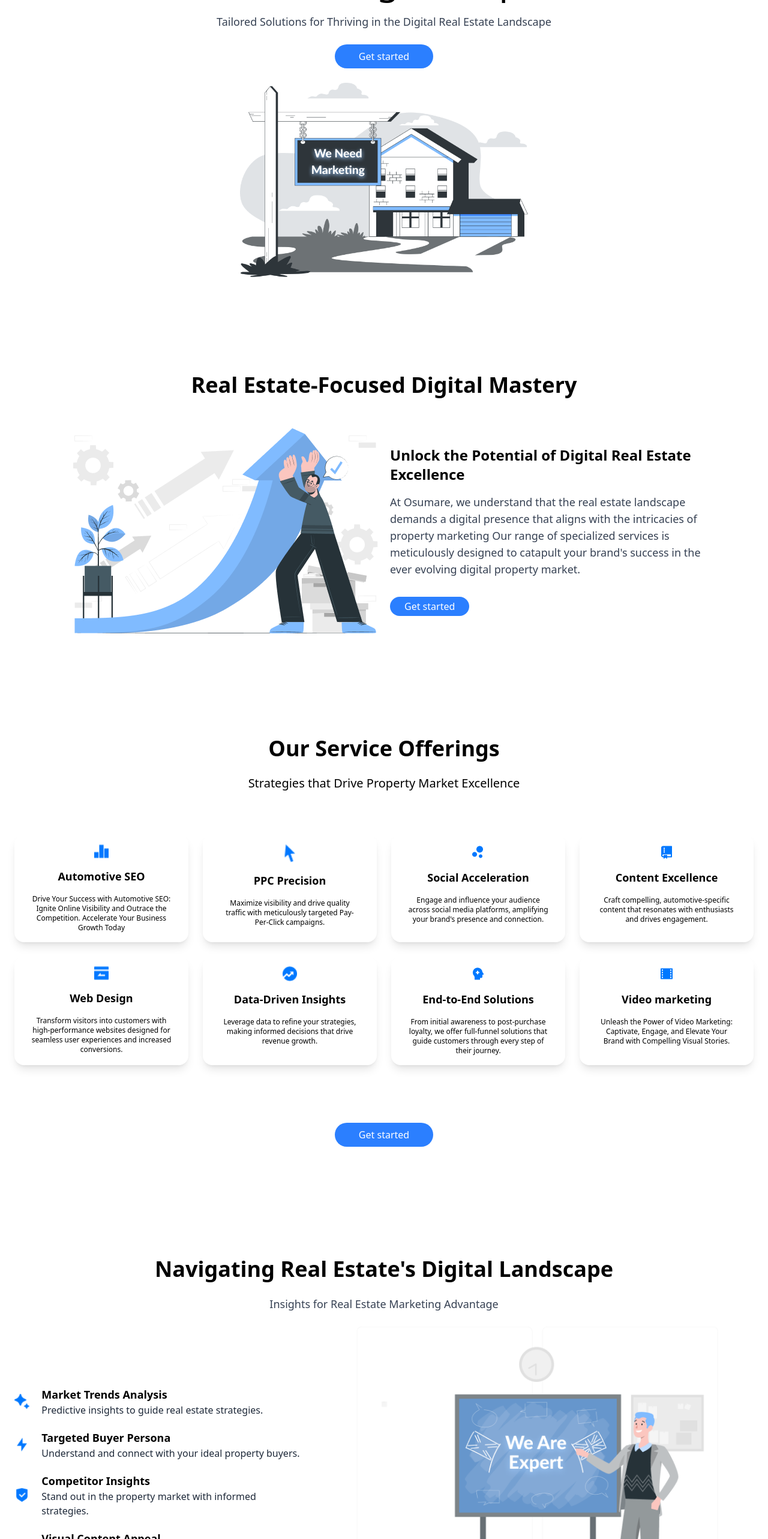
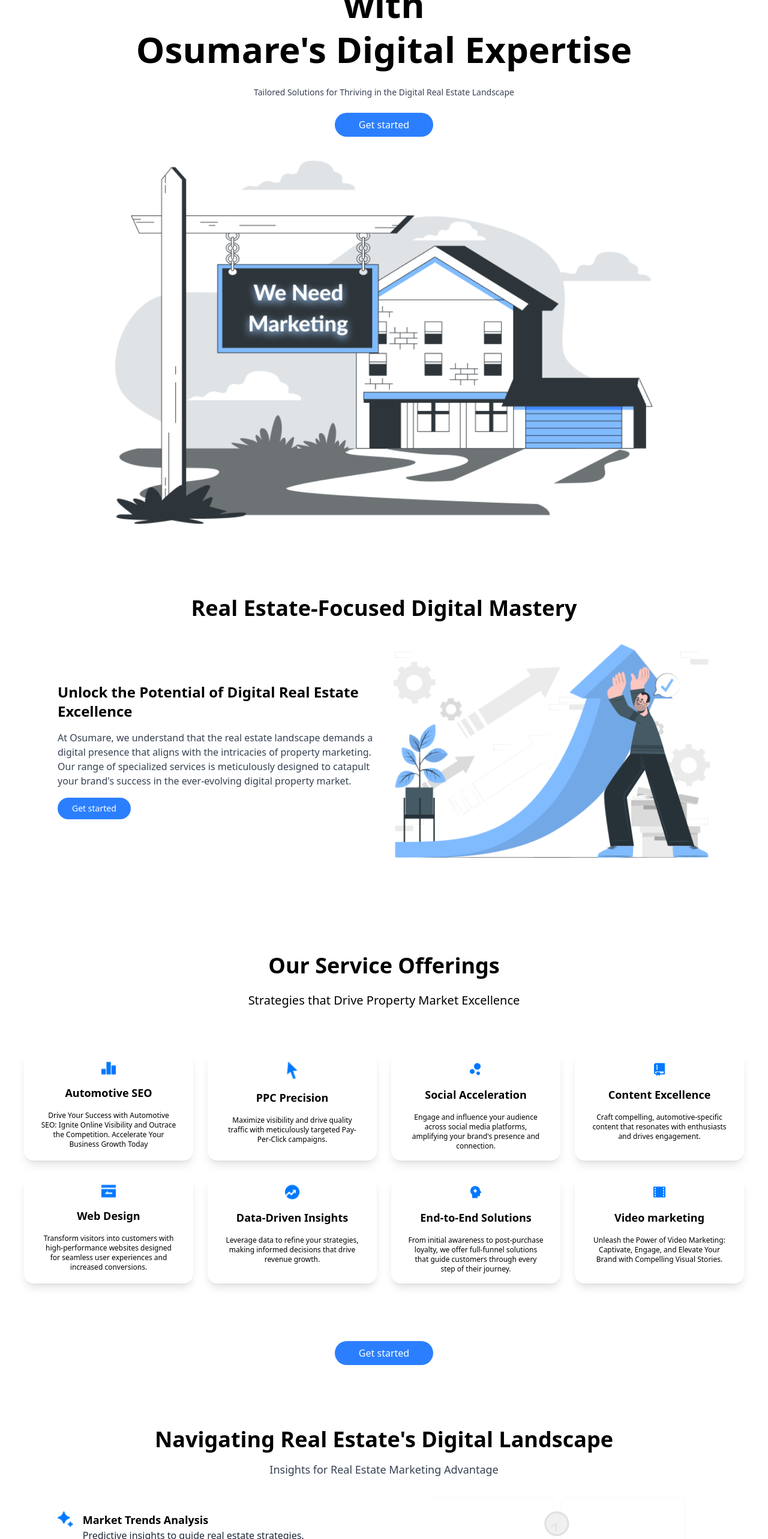
Before and after one commit to AnilYadav8421/Frontend-Assignment, a React (Vite) app: page / in a window 1280 px wide. Shown: the part 234-2800 px from the top of the page at 60% size. Built offline with nearby package versions, Linux system fonts and the light colour scheme.

Commit message:
Added responsive in all components

```diff
--- a/src/App.jsx
+++ b/src/App.jsx
@@ -1,32 +1,32 @@
-import React from 'react'
-import Nav from './components/Nav'
-import Hero from './components/Hero'
-import DigitalMastery from './components/DigitalMastery'
-import Services from './components/Services'
-import Marketing from './components/Marketing'
-import PropertyInq from './components/PropertyInq'
-import Experties from './components/Experties'
-import Testimonial from './components/Testimonial'
-import FAQ from './components/FAQ'
-import ContactForm from './components/ContactForm'
-import Footer from './components/Footer'
+import React from 'react';
+import Nav from './components/Nav';
+import Hero from './components/Hero';
+import DigitalMastery from './components/DigitalMastery';
+import Services from './components/Services';
+import Marketing from './components/Marketing';
+import PropertyInq from './components/PropertyInq';
+import Experties from './components/Experties';
+import Testimonial from './components/Testimonial';
+import FAQ from './components/FAQ';
+import ContactForm from './components/ContactForm';
+import Footer from './components/Footer';
 
 const App = () => {
   return (
-    <div>
-      <Nav/>
-      <Hero/>
-      <DigitalMastery/>
-      <Services/>
-      <Marketing/>
-      <PropertyInq/>
-      <Experties/>
-      <Testimonial/>
-      <FAQ/>
-      <ContactForm/>
-      <Footer/>
+    <div className="max-w-7xl mx-auto px-4">
+      <Nav />
+      <Hero />
+      <DigitalMastery />
+      <Services />
+      <Marketing />
+      <PropertyInq />
+      <Experties />
+      <Testimonial />
+      <FAQ />
+      <ContactForm />
+      <Footer />
     </div>
-  )
+  );
 }
 
-export default App
+export default App;
--- a/src/components/DigitalMastery.jsx
+++ b/src/components/DigitalMastery.jsx
@@ -1,24 +1,33 @@
-import React from 'react'
-import push from '../assets/push.png'
+import React from 'react';
+import push from '../assets/push.png';
 
 const DigitalMastery = () => {
     return (
-        <div className='mt-40'>
-            <div className='font-bold text-3xl sm:text-4xl mb-6 text-center'>
-                <h1>Real Estate-Focused Digital Mastery</h1>
+        <div className='mt-20 px-4 md:px-10 lg:px-20'>
+            <div className='text-center'>
+                <h1 className='font-bold text-2xl sm:text-3xl md:text-4xl mb-6'>
+                    Real Estate-Focused Digital Mastery
+                </h1>
             </div>
-            <div className='flex gap-2 justify-center items-center md:flex-row mt-10'>
-                <div>
-                    <img className='w-full p-3' src={push} alt="push img" />
+            <div className='flex flex-col-reverse md:flex-row items-center gap-8 mt-10'>
+                <div className='md:w-1/2'>
+                    <h2 className='font-bold text-xl sm:text-2xl mb-4'>
+                        Unlock the Potential of Digital Real Estate Excellence
+                    </h2>
+                    <p className='text-gray-700 text-sm sm:text-base mb-4'>
+                        At Osumare, we understand that the real estate landscape demands a digital presence that aligns with the intricacies of property marketing.
+                        Our range of specialized services is meticulously designed to catapult your brand's success in the ever-evolving digital property market.
+                    </p>
+                    <button className='bg-blue-500 py-2 px-6 rounded-full text-white text-sm'>
+                        Get started
+                    </button>
                 </div>
-                <div className='w-130'>
-                    <h1 className='font-bold text-2xl mb-4'>Unlock the Potential of Digital Real Estate Excellence</h1>
-                    <p className='text-gray-700 text-lg mb-4'>At Osumare, we understand that the real estate landscape demands a digital presence that aligns with the intricacies of property marketing Our range of specialized services is meticulously designed to catapult your brand's success in the ever evolving digital property market.</p>
-                    <button className='bg-blue-500 py-1 px-6 mt-4 rounded-full text-white'>Get started</button>
+                <div className='md:w-1/2'>
+                    <img className='w-full h-auto' src={push} alt="Push illustration" loading="lazy" />
                 </div>
             </div>
         </div>
-    )
-}
+    );
+};
 
-export default DigitalMastery
+export default DigitalMastery;
--- a/src/components/Hero.jsx
+++ b/src/components/Hero.jsx
@@ -1,21 +1,26 @@
-import React from 'react'
-import hero_img from '../assets/Hero image.png'
+import React from 'react';
+import hero_img from '../assets/Hero image.png';
 
 const Hero = () => {
     return (
-        <div className='flex flex-col items-center m-8'>
-            <div className='text-center'>
-                <h1 className='text-4xl sm:text-5xl md:text-6xl mb-6'>Elevate <span className='text-blue-500 font-bold'>Real Estate Success </span> with <br /> Osumare's Digital Experties</h1>
-                <p className='text-lg text-gray-700 mb-6'>Tailored Solutions for Thriving in the Digital Real Estate Landscape</p>
+        <div className='flex flex-col items-center px-4 py-10 md:px-10 lg:px-20'>
+            <div className='text-center max-w-4xl'>
+                <h1 className='text-3xl sm:text-4xl md:text-5xl lg:text-6xl font-semibold mb-6 leading-tight'>
+                    Elevate <span className='text-blue-500 font-bold'>Real Estate Success</span> with <br className='hidden sm:block' />
+                    Osumare's Digital Expertise
+                </h1>
+                <p className='text-base sm:text-sm text-gray-700 mb-6'>
+                    Tailored Solutions for Thriving in the Digital Real Estate Landscape
+                </p>
+                <button className='bg-blue-500 py-2 px-8 sm:px-10 rounded-full text-white text-sm sm:text-base'>
+                    Get started
+                </button>
             </div>
-            <div>
-                <button className='bg-blue-500 py-2 px-10 rounded-full text-white mb-6'>Get started</button>
-            </div>
-            <div>
-                <img className='w-120' src={hero_img} alt="Real estate img" />
+            <div className='mt-10 w-full max-w-4xl'>
+                <img className='w-full h-auto' src={hero_img} alt="Real estate" loading="lazy"/>
             </div>
         </div>
-    )
-}
+    );
+};
 
-export default Hero
+export default Hero;
--- a/src/components/Marketing.jsx
+++ b/src/components/Marketing.jsx
@@ -1,62 +1,66 @@
-import React from 'react'
-import star from '../assets/star.png'
-import flashlight from '../assets/flashlight.png'
-import shield from '../assets/shield.png'
-import find from '../assets/find.png'
-import board from '../assets/board.png'
+import React from 'react';
+import star from '../assets/star.png';
+import flashlight from '../assets/flashlight.png';
+import shield from '../assets/shield.png';
+import find from '../assets/find.png';
+import board from '../assets/board.png';
 
 const Marketing = () => {
     return (
-        <div className='mt-40'>
+        <div className='mt-20 px-6 md:px-12 lg:px-20'>
             <div>
-                <h1 className='font-bold text-3xl sm:text-4xl mb-6 text-center'>Navigating Real Estate's Digital Landscape</h1>
-                <p className='text-lg text-gray-700 mb-6 text-center'>Insights for Real Estate Marketing Advantage</p>
+                <h1 className='font-bold text-3xl sm:text-4xl mb-4 text-center'>
+                    Navigating Real Estate's Digital Landscape
+                </h1>
+                <p className='text-lg text-gray-700 mb-8 text-center'>
+                    Insights for Real Estate Marketing Advantage
+                </p>
             </div>
-            <div className='flex flex-col-reverse lg:flex-row items-center justify-center gap-10 px-6'>
-                <div>
-                    <div className='flex items-center gap-5 mb-5'>
-                        <div>
-                            <img className = 'w-7' src={star} alt="star" />
-                        </div>
-                        <div className='w-full max-w-md'>
-                            <h1 className='font-bold text-lg'>Market Trends Analysis</h1>
-                            <p className='text-gray-800'>Predictive insights to guide real estate strategies.</p>
+            <div className='flex flex-col-reverse lg:flex-row items-center justify-center gap-12 lg:gap-16'>
+                <div className='space-y-8'>
+                    <div className='flex items-start gap-4'>
+                        <img className='w-7' src={star} alt="star" />
+                        <div className='w-full'>
+                            <h2 className='font-bold text-lg'>Market Trends Analysis</h2>
+                            <p className='text-gray-800'>
+                                Predictive insights to guide real estate strategies.
+                            </p>
                         </div>
                     </div>
-                    <div className='flex items-center gap-5 mb-5'>
-                        <div>
-                            <img className = 'w-7' src={flashlight} alt="flashlight" />
-                        </div>
-                        <div className='w-full max-w-md'>
-                            <h1 className='font-bold text-lg'>Targeted Buyer Persona</h1>
-                            <p className='text-gray-800'>Understand and connect with your ideal property buyers.</p>
+                    <div className='flex items-start gap-4'>
+                        <img className='w-7' src={flashlight} alt="flashlight" />
+                        <div className='w-full'>
+                            <h2 className='font-bold text-lg'>Targeted Buyer Persona</h2>
+                            <p className='text-gray-800'>
+                                Understand and connect with your ideal property buyers.
+                            </p>
                         </div>
                     </div>
-                    <div className='flex items-center gap-5 mb-5'>
-                        <div>
-                            <img className = 'w-7' src={shield} alt="shield" />
-                        </div>
-                        <div className='w-full max-w-md'>
-                            <h1 className='font-bold text-lg'>Competitor Insights</h1>
-                            <p className='text-gray-800'>Stand out in the property market with informed strategies.</p>
+                    <div className='flex items-start gap-4'>
+                        <img className='w-7' src={shield} alt="shield" />
+                        <div className='w-full'>
+                            <h2 className='font-bold text-lg'>Competitor Insights</h2>
+                            <p className='text-gray-800'>
+                                Stand out in the property market with informed strategies.
+                            </p>
                         </div>
                     </div>
-                    <div className='flex items-center gap-5 mb-5'>
-                        <div>
-                            <img className = 'w-7' src={find} alt="find" />
-                        </div>
-                        <div className='w-full max-w-md'>
-                            <h1 className='font-bold text-lg'>Visual Content Appeal</h1>
-                            <p className='text-gray-800'>Captivate buyers with appealing visuals and immersive experiences.</p>
+                    <div className='flex items-start gap-4'>
+                        <img className='w-7' src={find} alt="find" />
+                        <div className='w-full'>
+                            <h2 className='font-bold text-lg'>Visual Content Appeal</h2>
+                            <p className='text-gray-800'>
+                                Captivate buyers with appealing visuals and immersive experiences.
+                            </p>
                         </div>
                     </div>
                 </div>
-                <div>
-                    <img className='w-full' src={board} alt="board" />
+                <div className='w-full lg:w-1/2'>
+                    <img className='w-full h-auto' src={board} alt="board" />
                 </div>
             </div>
         </div>
-    )
-}
+    );
+};
 
-export default Marketing
+export default Marketing;
--- a/src/components/PropertyInq.jsx
+++ b/src/components/PropertyInq.jsx
@@ -1,33 +1,51 @@
-import React from 'react'
-import serachHouse from '../assets/search-house.png'
-import virtual from '../assets/virtual.png'
-import online from '../assets/online.png'
-import SocialProof from '../assets/social-proof.png'
-import mobile from '../assets/mobile.png'
+import React from 'react';
+import serachHouse from '../assets/search-house.png';
+import virtual from '../assets/virtual.png';
+import online from '../assets/online.png';
+import SocialProof from '../assets/social-proof.png';
+import mobile from '../assets/mobile.png';
 
 const PropertyInq = () => {
   return (
-        <div className='mt-40'>
+    <div className='mt-20 px-6 md:px-12 lg:px-20'>
+      {/* Main Header Section */}
       <div className='font-bold text-3xl sm:text-4xl mb-6 text-center'>
-                <h1> Driving Property Inquiries to Conversions</h1>
+        <h1>Driving Property Inquiries to Conversions</h1>
       </div>
       <div>
-                <p className='text-xl text-center mb-5'>Streamlined Strategies for Real Estate Success</p>
+        <p className='text-xl text-center mb-5'>
+          Streamlined Strategies for Real Estate Success
+        </p>
       </div>
-            <div className='flex gap-2 justify-center items-center md:flex-row mt-10'>
-                <div>
-                    <img className='w-full p-3' src={serachHouse} alt="push img" />
+
+      {/* Main Content Section */}
+      <div className='flex flex-col-reverse lg:flex-row items-center justify-center gap-10 mt-10'>
+        <div className='lg:w-1/2'>
+          <img className='w-full p-3' src={serachHouse} alt="search house" />
         </div>
-                <div className='w-130'>
+        <div className='lg:w-1/2'>
           <h1 className='font-bold text-2xl mb-4'>Optimized Path to Property Purchase</h1>
-                    <p className='text-gray-700 text-lg mb-4'>In the dynamic realm of real estate, the journey from a property inquiry to a successful conversion demands a well-crafted approach. At Osumare, we specialize in guiding potential buyers through this journey seamlessly, maximizing inquiries-turned-conversions with expert strategies.</p>
-                    <button className='bg-blue-500 py-1 px-6 mt-4 rounded-full text-white'>Get started</button>
+          <p className='text-gray-700 text-lg mb-4'>
+            In the dynamic realm of real estate, the journey from a property inquiry to a successful conversion demands a well-crafted approach.
+            At Osumare, we specialize in guiding potential buyers through this journey seamlessly, maximizing inquiries-turned-conversions with expert strategies.
+          </p>
+
+          {/* Centering the Button on Small Screens */}
+          <div className='flex justify-center mt-4'>
+            <button className='bg-blue-500 py-2 px-8 rounded-full text-white'>
+              Get Started
+            </button>
           </div>
         </div>
+      </div>
+
+      {/* Feature Section (Four Cards) */}
       <div className='font-bold text-3xl sm:text-4xl mb-6 mt-7 text-center'>
-                <h1> Driving Property Inquiries to Conversions</h1>
+        <h1>Core Features Driving Conversions</h1>
       </div>
-            <div className='grid grid-cols-1 md:grid-cols-2 gap-4 px-4 pt-6'>
+
+      <div className='grid grid-cols-1 sm:grid-cols-2 lg:grid-cols-4 gap-6 px-4 pt-6'>
+        {/* Call-to-Action Optimization */}
         <div className='w-full max-w-sm mx-auto py-4 px-7 flex flex-col items-center rounded-2xl shadow-lg hover:shadow-xl transition-shadow duration-300'>
           <div>
             <img className='w-28 mb-4' src={virtual} alt="virtual" />
@@ -35,10 +53,12 @@
           <div>
             <h1 className='font-bold text-lg mb-4'>Call-to-Action Optimization</h1>
           </div>
-                    <div className='text-center  text-sm text-gray-700'>
+          <div className='text-center text-sm text-gray-700'>
             <p>Our carefully crafted CTAs guide potential buyers through the property journey, enhancing engagement and conversion rates.</p>
           </div>
         </div>
+
+        {/* Landing Page Efficiency */}
         <div className='w-full max-w-sm mx-auto py-4 px-7 flex flex-col items-center rounded-2xl shadow-lg hover:shadow-xl transition-shadow duration-300'>
           <div>
             <img className='w-28 mb-4' src={online} alt="online" />
@@ -46,21 +66,25 @@
           <div>
             <h1 className='font-bold text-lg mb-4'>Landing Page Efficiency</h1>
           </div>
-                    <div className='text-center  text-sm text-gray-700'>
+          <div className='text-center text-sm text-gray-700'>
             <p>Tailored landing pages are designed for maximum property lead conversion. They provide seamless user experiences and clear pathways for inquiry submission.</p>
           </div>
         </div>
+
+        {/* Social Proof Utilization */}
         <div className='w-full max-w-sm mx-auto py-4 px-7 flex flex-col items-center rounded-2xl shadow-lg hover:shadow-xl transition-shadow duration-300'>
           <div>
-                        <img className='w-28 mb-4' src={SocialProof} alt="SocialProof" />
+            <img className='w-28 mb-4' src={SocialProof} alt="Social Proof" />
           </div>
           <div>
             <h1 className='font-bold text-lg mb-4'>Social Proof Utilization</h1>
           </div>
-                    <div className='text-center  text-sm text-gray-700'>
-                        <p>Leverage the power of testimonials and success stories from satisfied buyers to build trust and credibility, encouraging hesitant prospects to take action</p>
+          <div className='text-center text-sm text-gray-700'>
+            <p>Leverage the power of testimonials and success stories from satisfied buyers to build trust and credibility, encouraging hesitant prospects to take action.</p>
           </div>
         </div>
+
+        {/* Mobile-Friendly Experience */}
         <div className='w-full max-w-sm mx-auto py-4 px-7 flex flex-col items-center rounded-2xl shadow-lg hover:shadow-xl transition-shadow duration-300'>
           <div>
             <img className='w-28 mb-4' src={mobile} alt="mobile" />
@@ -68,13 +92,13 @@
           <div>
             <h1 className='font-bold text-lg mb-4'>Mobile-Friendly Experience</h1>
           </div>
-                    <div className='text-center  text-sm text-gray-700'>
+          <div className='text-center text-sm text-gray-700'>
             <p>With a responsive design approach, our strategies ensure a seamless browsing experience across all devices. This responsiveness enhances engagement and conversions by accommodating the preferences of on-the-go property seekers.</p>
           </div>
         </div>
       </div>
     </div>
-    )
-}
+  );
+};
 
-export default PropertyInq
+export default PropertyInq;
```
Also changed, not shown: src/components/Nav.jsx (+10 -8 lines). Lines whose indentation alone changed are shown as unchanged.
